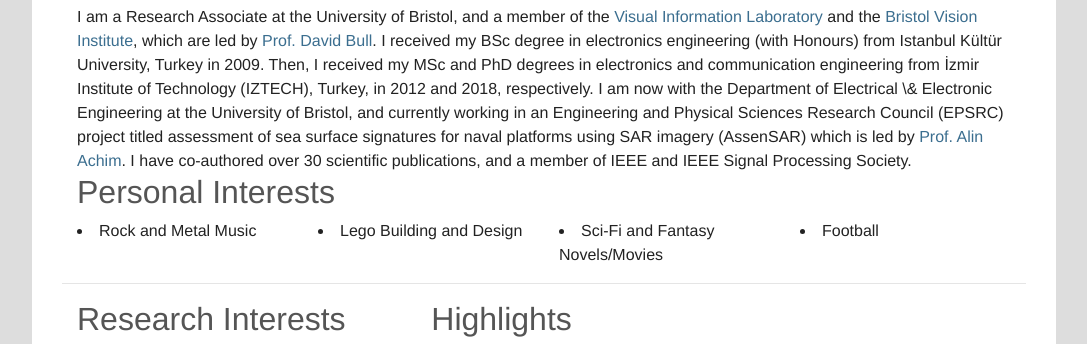
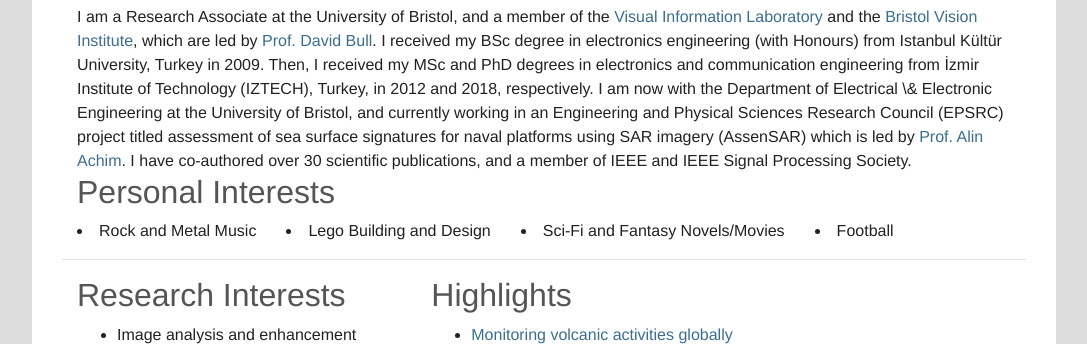
Before and after one commit to oktaykarakus/oktaykarakus.github.io, a website: page index.html in a window 1280 px wide. Shown: the part 368-712 px from the top of the page, without its empty margins (96-1183 px from the left). Drawn offline with nearby package versions, Linux system fonts and the light colour scheme; some icons are missing.

Commit message:
Update index.html

```diff
--- a/index.html
+++ b/index.html
@@ -89,16 +89,16 @@ I have co-authored over 30 scientific publications, and a member of IEEE and IEE
       <div class="container">
         <h2>Personal Interests</h2>
         <div class="row">
-              <div class="col">
+              <div class="col-md-auto">
                     <li>Rock and Metal Music</li>
               </div>
-              <div class="col">
+              <div class="col-md-auto">
                    <li>Lego Building and Design</li>
             </div>
-              <div class="col">
+              <div class="col-md-auto">
                     <li>Sci-Fi and Fantasy Novels/Movies</li>
             </div>
-              <div class="col">
+              <div class="col-md-auto">
                     <li>Football</li>
             </div>
         </div>
```
